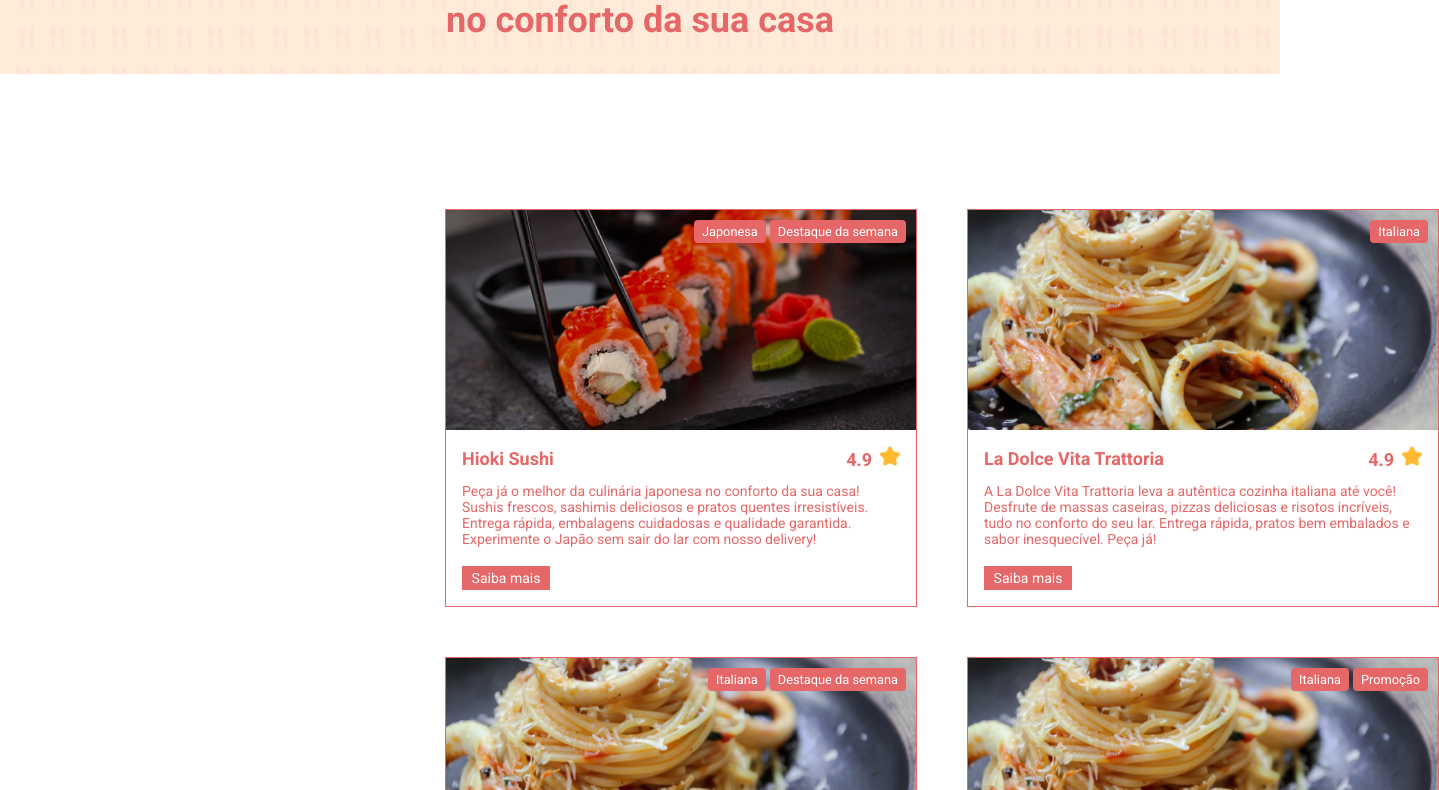
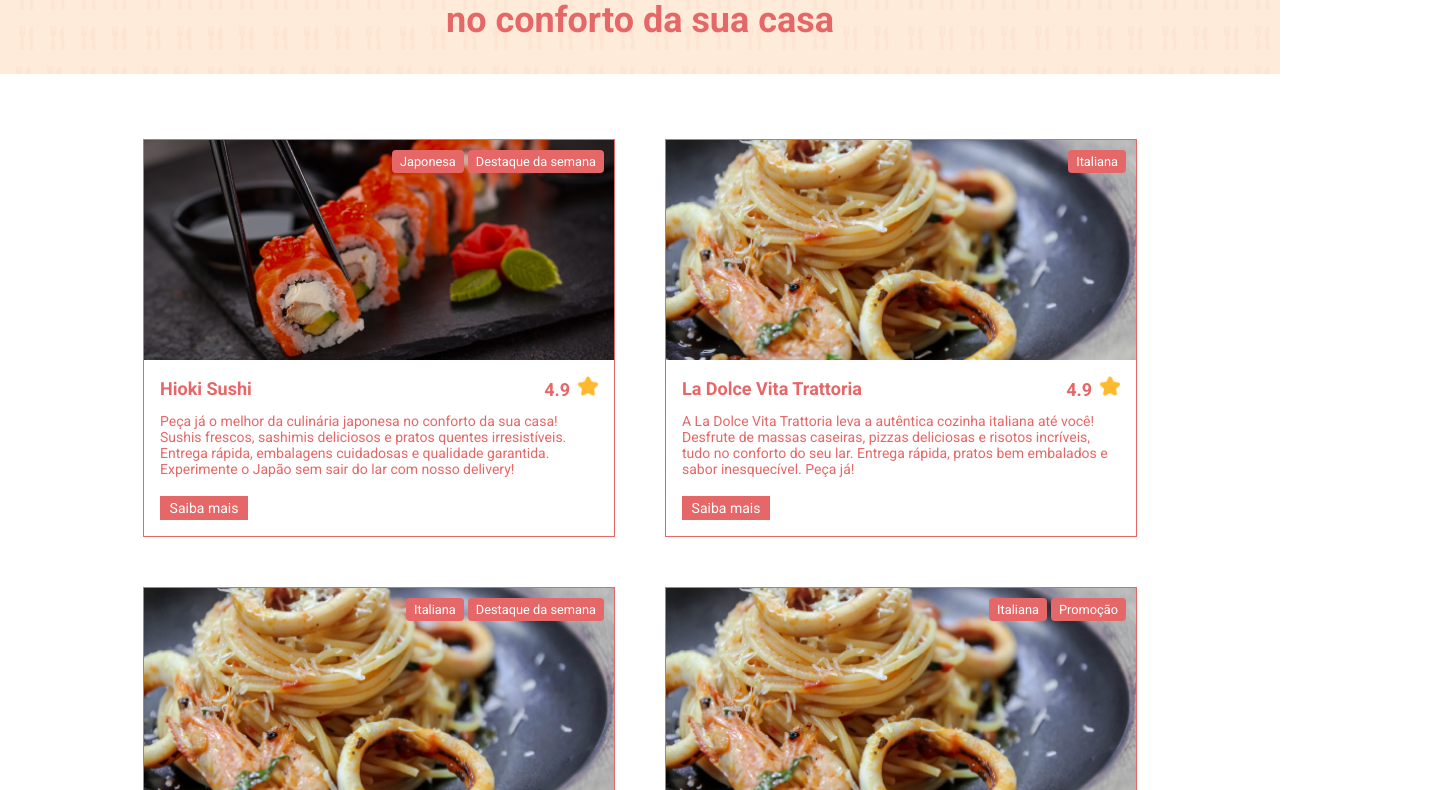
Before and after one commit to pedroluccs/projeto-01, a React (Create React App) app: page / in a window 1280 px wide. Shown: the part 310-1100 px from the top of the page, 1439 px wide, since content can reach past the window. Built offline with nearby package versions, Linux system fonts and the light colour scheme.

Commit message:
fix card list display

```diff
--- a/src/components/CardList/index.tsx
+++ b/src/components/CardList/index.tsx
@@ -13,7 +13,6 @@ import {
 } from './style'
 
 import sushi from '../../assets/imagem.png'
-import pizza from '../../assets/image3.png'
 import pasta from '../../assets/image1.png'
 import starIcon from '../../assets/estrela.png'
 
@@ -78,6 +77,7 @@ const cardContent = [
 
 const CardList = () => {
   return (
+    <div className="container">
       <CardGrid>
         {cardContent.map((card, index) => (
           <Card key={index}>
@@ -105,6 +105,7 @@ const CardList = () => {
           </Card>
         ))}
       </CardGrid>
+    </div>
   )
 }
 
--- a/src/components/CardList/style.ts
+++ b/src/components/CardList/style.ts
@@ -6,8 +6,6 @@ export const CardGrid = styled.div`
   grid-template-columns: 1fr 1fr;
   gap: 20px;
   align-items: center;
-  padding: 80px;
-  margin: 40px 350px 10px;
 
   @media (max-width: 1024px) {
     grid-template-columns: 1fr;
--- a/src/components/Hero/styles.ts
+++ b/src/components/Hero/styles.ts
@@ -10,6 +10,7 @@ export const HeroBar = styled.div`
   flex-direction: column;
   text-align: center;
   position: relative;
+  margin-bottom: 50px;
 
   @media (max-width: 1024px) {
     width: 100%;
--- a/src/styles.ts
+++ b/src/styles.ts
@@ -20,4 +20,9 @@ export const GlobalCss = createGlobalStyle`
 }
 
 
+.container {
+  max-width: 1024px;
+  width: 100%;
+  margin: 0 auto;}
+}
 `
```
Lines whose indentation alone changed are shown as unchanged.
